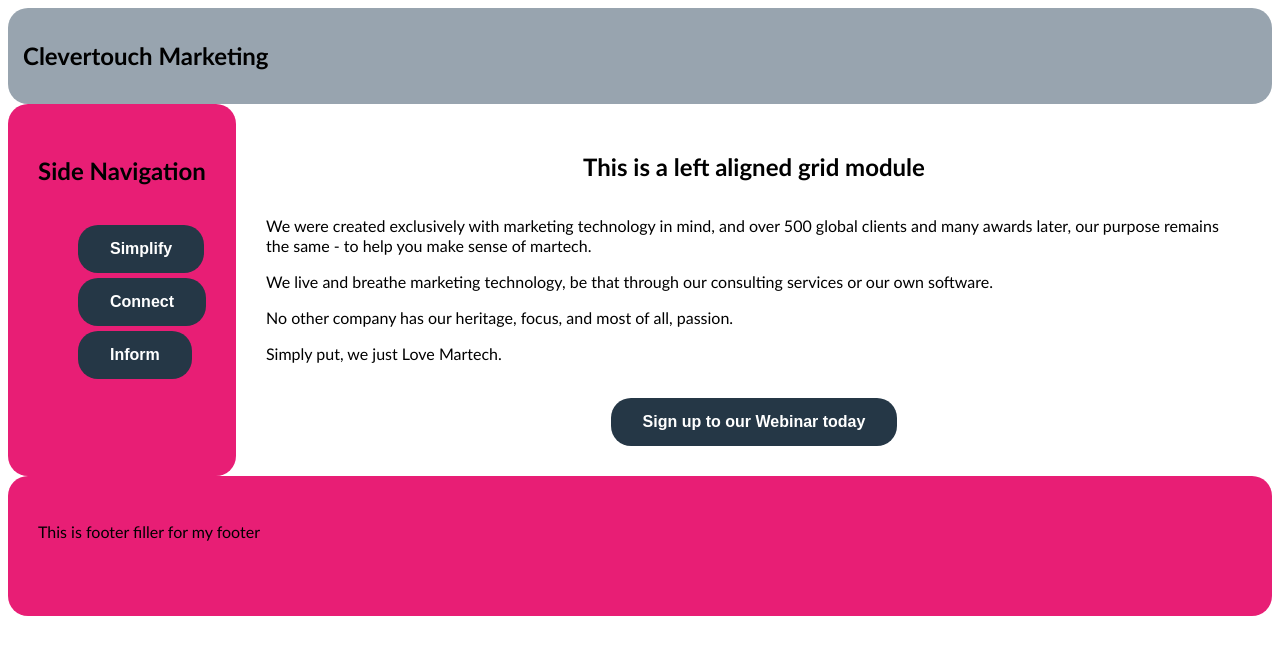
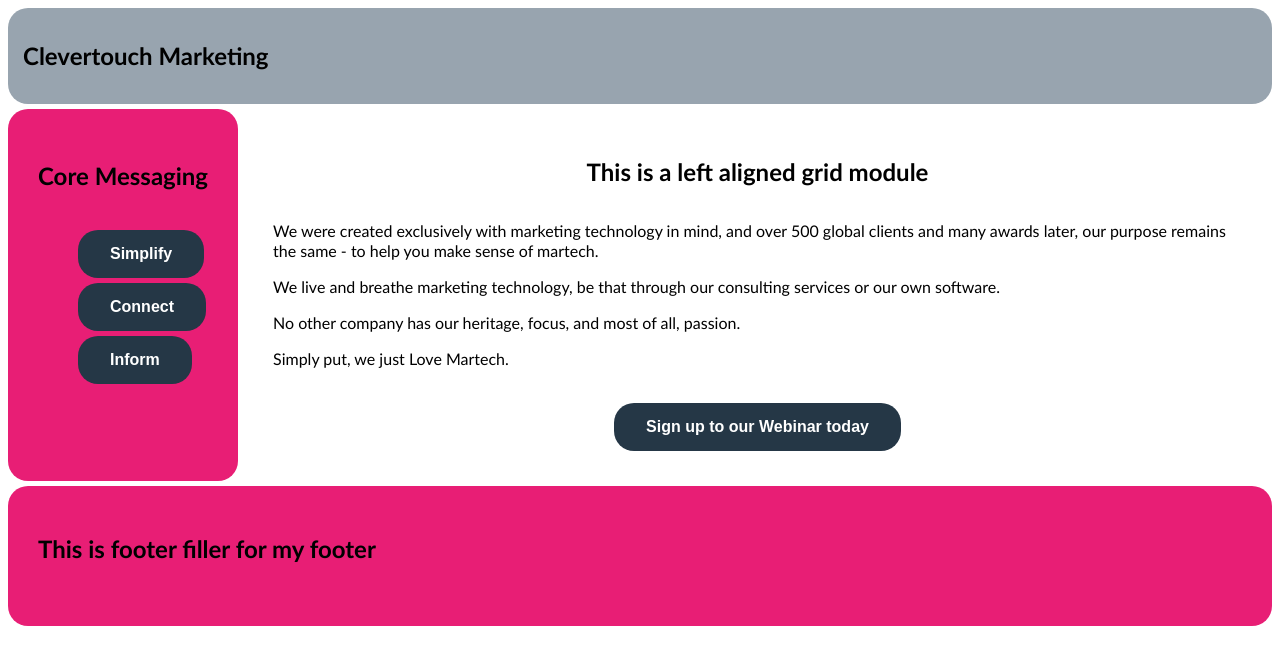
Before and after one commit to Forr3stry/WebinarPage, a plain HTML site: page index.html in a window 1280 px wide. Drawn offline with Linux system fonts and the light colour scheme.

Commit message:
contspac

```diff
--- a/index.html
+++ b/index.html
@@ -17,7 +17,7 @@
             <h1>Clevertouch Marketing</h1><br />
         </header>
         <nav>
-            <h1>Side Navigation</h1>
+            <h1>Core Messaging</h1>
             <ul>
                 <li> <a href="https://clever-touch.com" target="blank"><button>Simplify</button></a></li>
                 <li> <a href="https://clever-touch.com" target="blank"><button>Connect</button></a></li>
@@ -42,7 +42,7 @@
             </div>
         </main>
         <footer>
-            <p> This is footer filler for my footer</p>
+            <h1> This is footer filler for my footer</h1>
         </footer>
     </section>
 
--- a/stylesheet.css
+++ b/stylesheet.css
@@ -74,6 +74,7 @@ p {
     grid-template-areas: "head head" "nav  main" "foot  foot";
     grid-template-rows: auto auto auto;
     grid-template-columns: auto auto;
+    gap: 5px;
 }
 
 #page>header {
@@ -83,6 +84,7 @@ p {
     text-align: left;
     padding: 15px;
     height: auto;
+
 }
 
 #page>nav {
```
